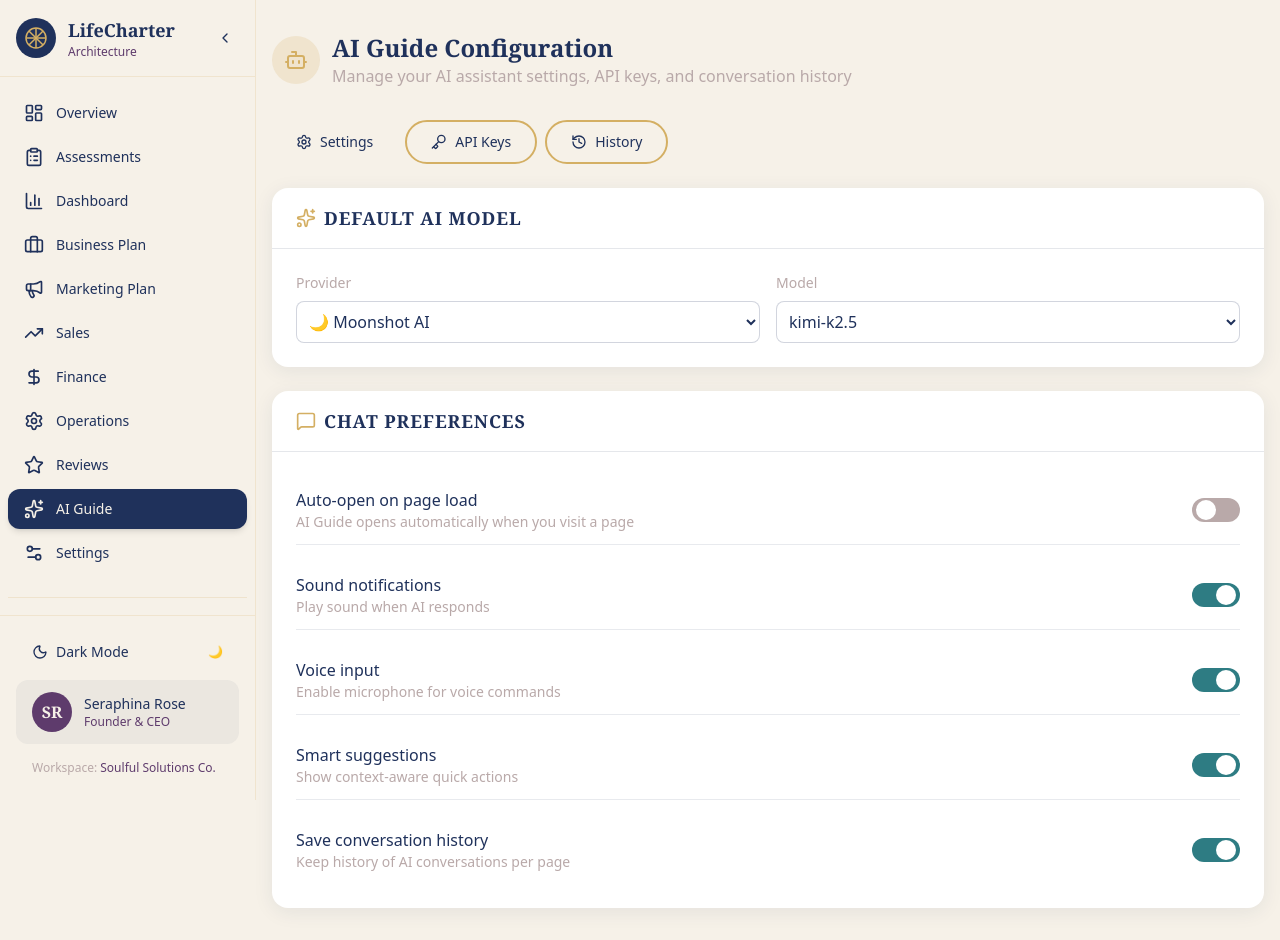
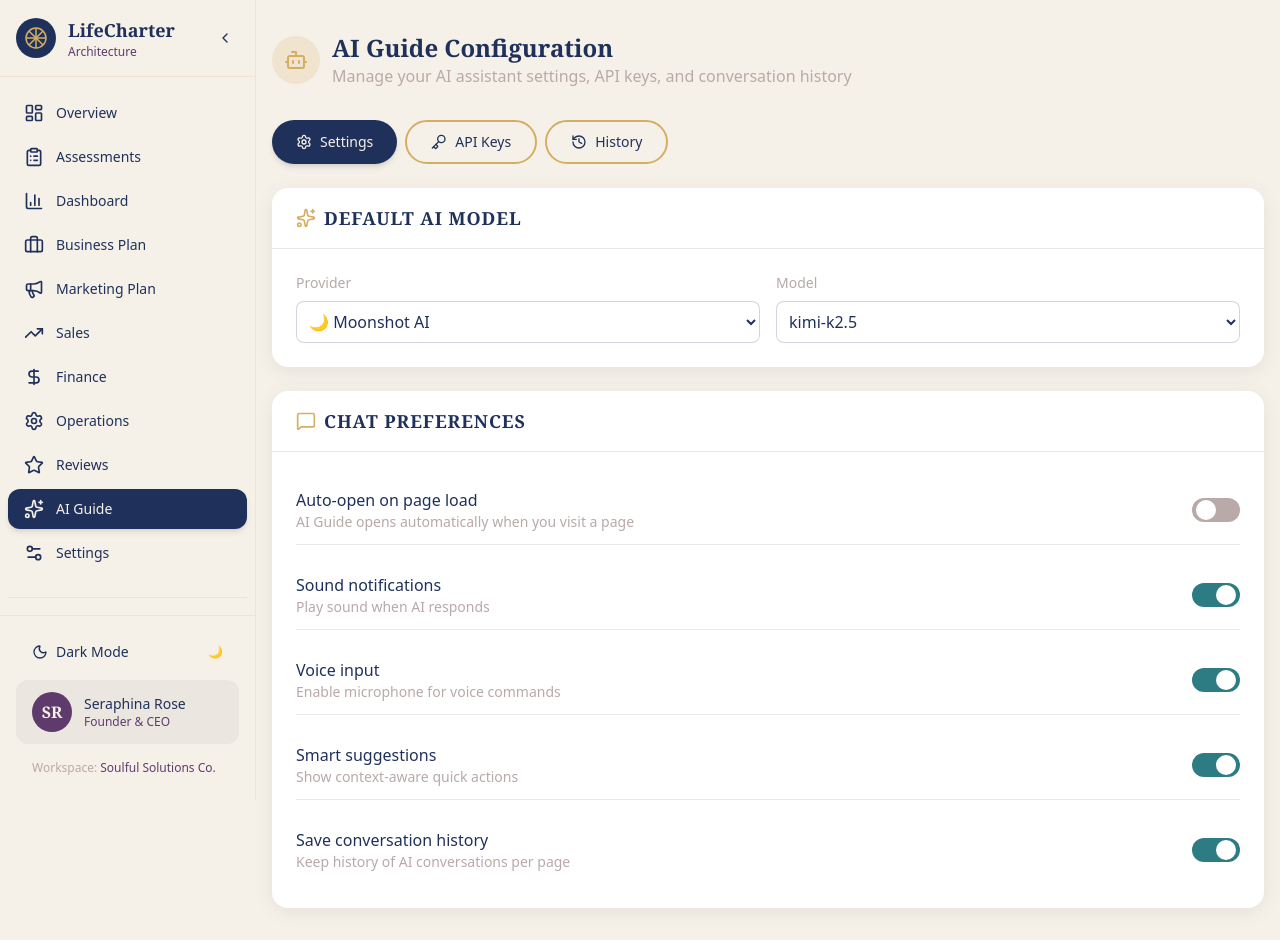
Before and after one commit to ButterflyBabs/LifeCharter-Architecture, a Next.js app: page /ai-guide in a window 1280 px wide. Built offline with nearby package versions, Linux system fonts and the light colour scheme.

Commit message:
Fix Button variant types in AI Guide page

```diff
--- a/src/app/ai-guide/page.tsx
+++ b/src/app/ai-guide/page.tsx
@@ -166,7 +166,7 @@ export default function AIGuidePage() {
       {/* Tabs */}
       <div className="flex gap-2 mb-6">
         <Button
-          variant={activeTab === "settings" ? "default" : "outline"}
+          variant={activeTab === "settings" ? "primary" : "outline"}
           onClick={() => setActiveTab("settings")}
           className="flex items-center gap-2"
         >
@@ -174,7 +174,7 @@ export default function AIGuidePage() {
           Settings
         </Button>
         <Button
-          variant={activeTab === "providers" ? "default" : "outline"}
+          variant={activeTab === "providers" ? "primary" : "outline"}
           onClick={() => setActiveTab("providers")}
           className="flex items-center gap-2"
         >
@@ -182,7 +182,7 @@ export default function AIGuidePage() {
           API Keys
         </Button>
         <Button
-          variant={activeTab === "history" ? "default" : "outline"}
+          variant={activeTab === "history" ? "primary" : "outline"}
           onClick={() => setActiveTab("history")}
           className="flex items-center gap-2"
         >
```
